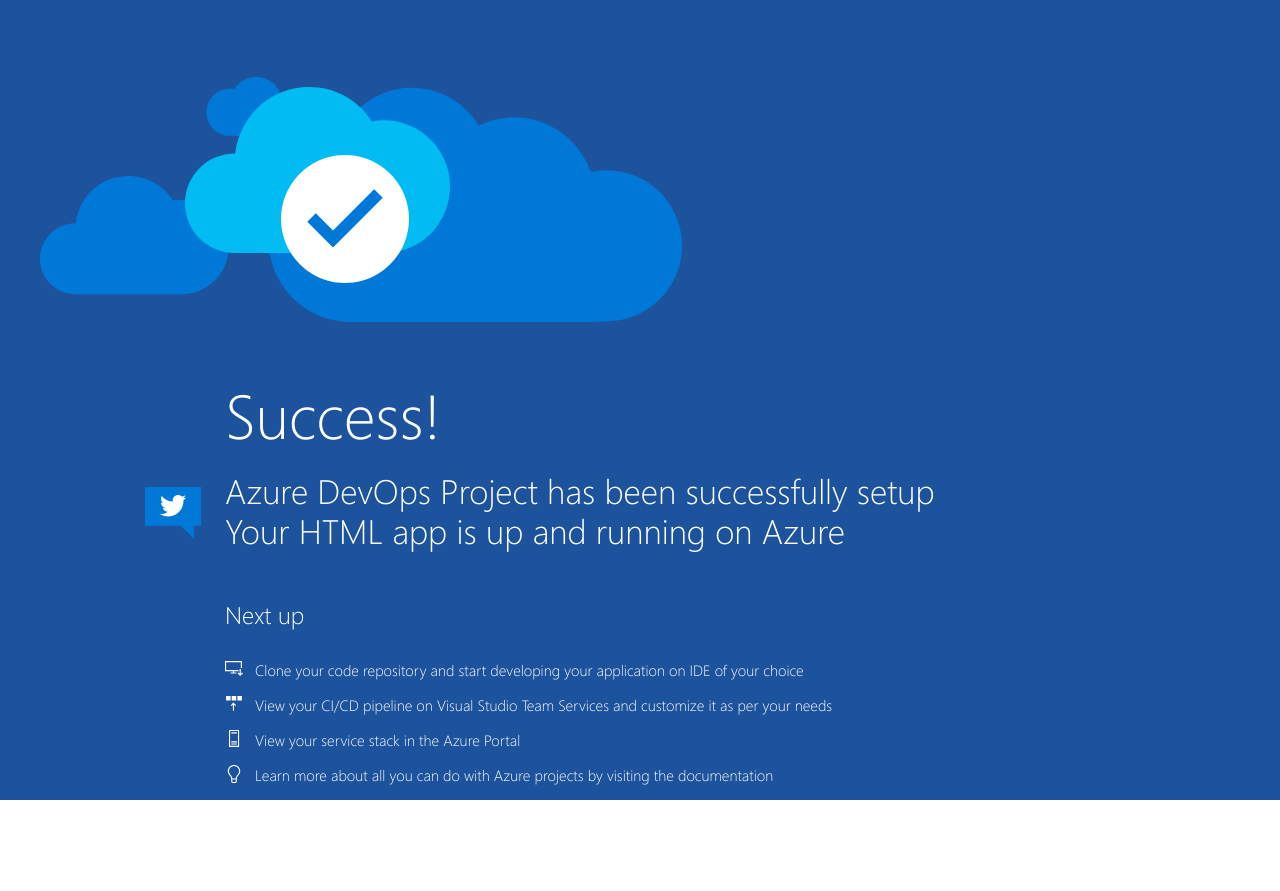
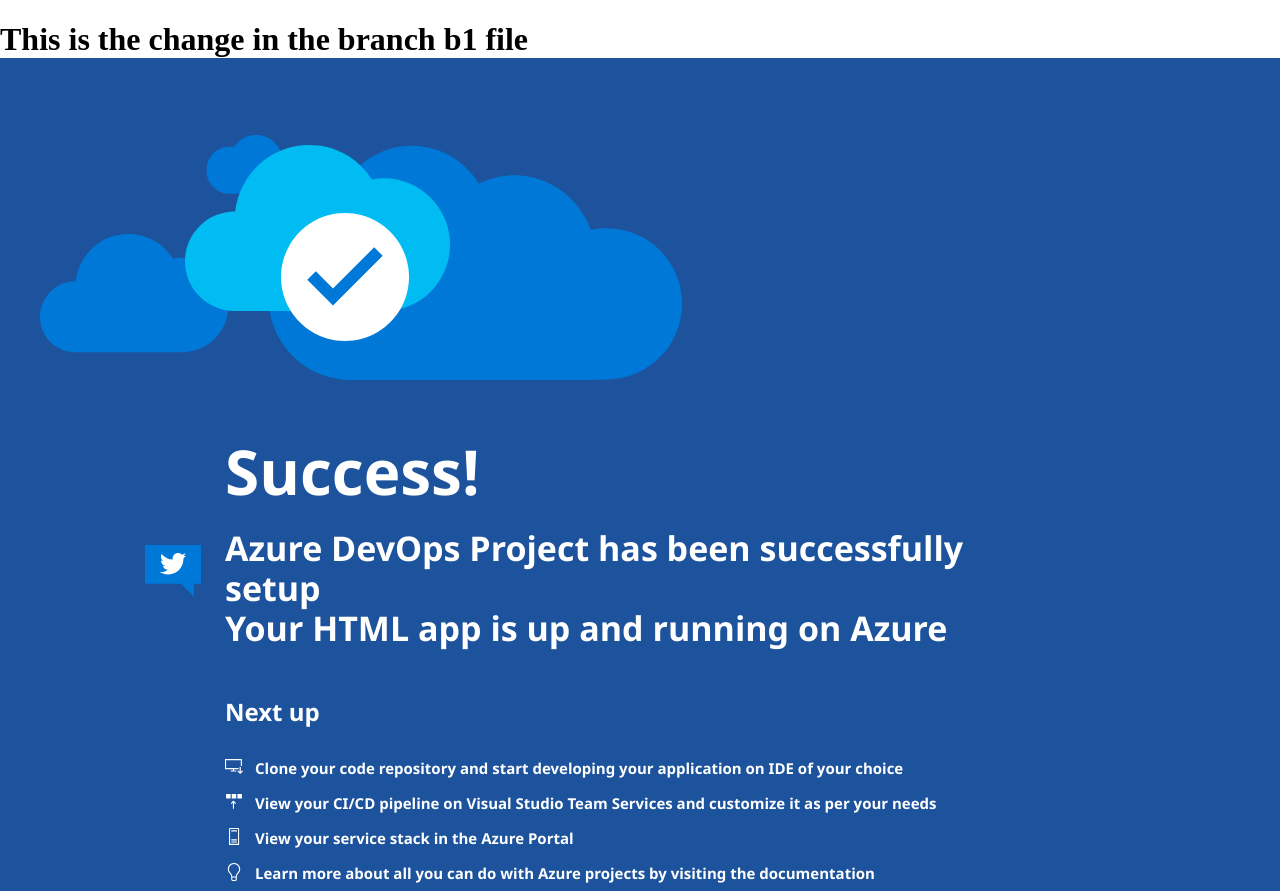
Before and after one commit to mangesh-panchwagh/EdurekaDevOpsAssignment2, a plain HTML site: page index.html in a window 1280 px wide. Before the commit the page ends 800 px from the top, so only its background shows below. Drawn offline with Linux system fonts and the light colour scheme.

Commit message:
change into the b1 branch

```diff
--- a/index.html
+++ b/index.html
@@ -3,6 +3,7 @@
 
 <head>
      <title>HTML Application</title>
+     <h1>This is the change in the branch b1 file </b1>
 	 <link href="css/site.css" rel="stylesheet">
 </head>
 
```
